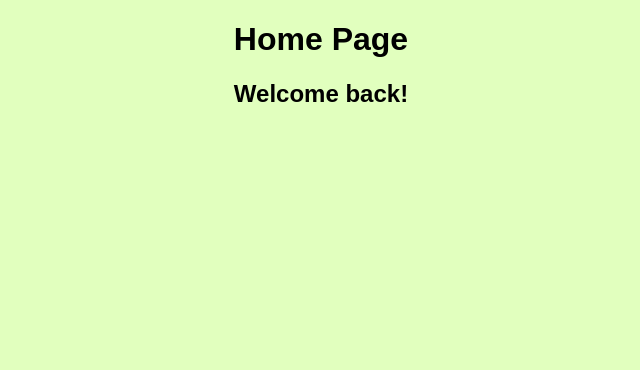
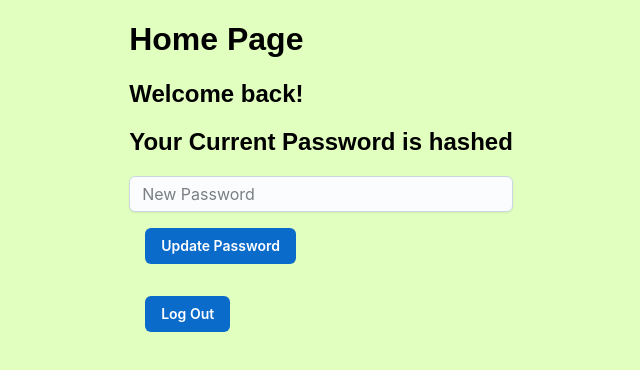
Before and after one commit to CJ484/LogInForm, a Next.js app: page /pages/Home in a window 1280 px wide. Shown: the top 370 px of the page, without its empty margins (319-959 px from the left). Built offline with nearby package versions, Linux system fonts and the light colour scheme.

Commit message:
added feature to update password and logout

```diff
--- /dev/null
+++ b/app/api/UpdateInfo/index.tsx
@@ -0,0 +1,22 @@
+import axios from "axios";
+
+const UpdateInfo = (idToken: String, passwordInput: String) => {
+    const apiUrlUpdate = process.env.NEXT_PUBLIC_API_URL_UPDATE;
+
+    return axios.post(apiUrlUpdate!, {
+        id: idToken,
+        newPassword: passwordInput,
+        headers: {
+            "Content-Type": "application/json",
+        },
+    })
+    .then((response) => {
+        return response.data.results;
+    })
+    .catch((error) => {
+        return error;
+    });
+
+};
+
+export default UpdateInfo;
--- a/app/api/index.js
+++ b/app/api/index.js
@@ -2,5 +2,6 @@ import AuthenticateLogin from './AuthenticateLogin';
 import DisplayUsers from './DisplayUsers';
 import AddUser from './AddUser';
 import LocateUser from './LocateUser';
+import UpdateInfo from './UpdateInfo';
 
-export {AuthenticateLogin, DisplayUsers, AddUser, LocateUser};
+export {AuthenticateLogin, DisplayUsers, AddUser, LocateUser, UpdateInfo};
--- a/app/pages/Home/page.tsx
+++ b/app/pages/Home/page.tsx
@@ -1,10 +1,32 @@
 "use client";
 import { useState, useEffect } from "react";
-import { LocateUser } from "../../api/index";
+import { Button, Input } from "@mui/joy";
+import { useRouter } from "next/navigation";
+import toast, { Toaster } from "react-hot-toast";
+import { LocateUser, UpdateInfo } from "../../api";
+import styles from "../../Styles/page.module.scss";
 
 const Home = () => {
   const [accountInfo, setAccountInfo] = useState({} as any);
   const [logInToken, setLogInToken] = useState("" as String);
+  const [newPasswordInput, setNewPasswordInput] = useState("");
+  const { push } = useRouter();
+
+
+  const updatePassword = () => {
+    const idToken: any = sessionStorage.getItem("sessionToken");
+    toast.promise(UpdateInfo(idToken, newPasswordInput), {
+      loading: "Updating Password...",
+      success: "Password Updated",
+      error: (err) => `${err.toString()}`,
+    });
+    setNewPasswordInput("");
+  }
+
+  const logOut = () => {
+    sessionStorage.removeItem("sessionToken");
+    push("/");
+  };
 
   useEffect(() => {
     setTimeout(() => {
@@ -32,6 +54,28 @@ const Home = () => {
       <h2>
         {accountInfo.firstName} {accountInfo.lastName}
       </h2>
+      <h2>Your Current Password is hashed </h2>
+      <div>
+        <Input
+          required
+          className={styles.form_input}
+          placeholder="New Password"
+          value={newPasswordInput}
+          onChange={(e) => setNewPasswordInput(e.target.value)}
+        />
+        <Button sx={{ margin: "1rem" }} onClick={() => updatePassword()}>
+          Update Password
+        </Button>
+      </div>
+      <Button
+        sx={{ margin: "1rem" }}
+        onClick={() => {
+          logOut();
+        }}
+      >
+        Log Out
+      </Button>
+      <Toaster />
     </div>
   );
 };
--- a/app/pages/login/page.tsx
+++ b/app/pages/login/page.tsx
@@ -1,5 +1,4 @@
 import { UserLogIn } from "@/app/Component";
-import Link from "next/link";
 import styles from "@/app/Styles/page.module.scss";
 
 const login = () => {
```
